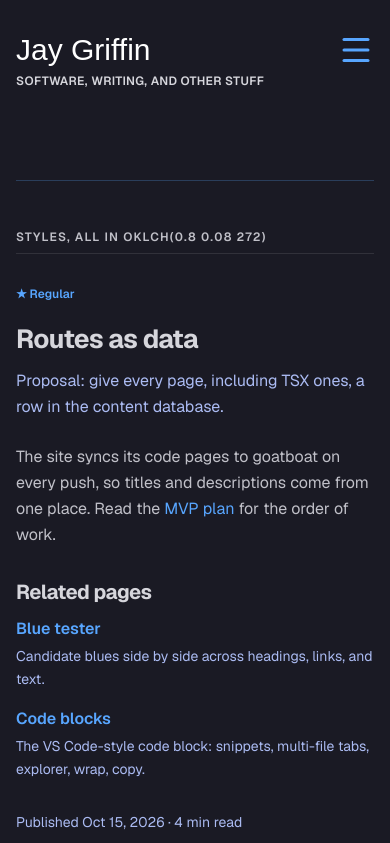
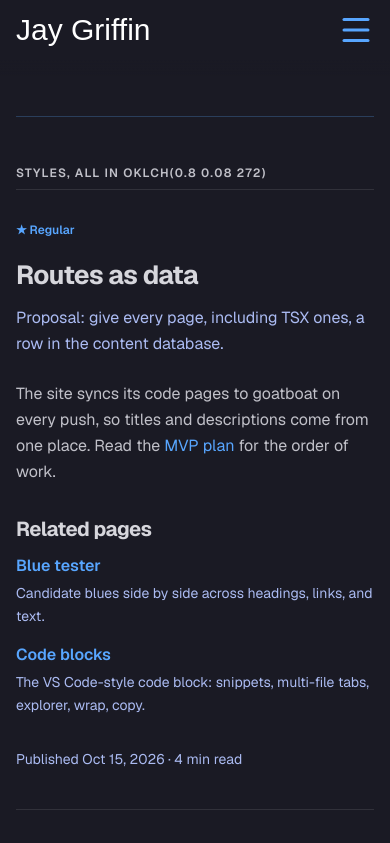
Before and after one commit to jaygriffinjay/jaygriff-v4, a Next.js app: page /docs/muted-text in a window 390 px wide. Shown: the top 843 px of the page. Built offline with nearby package versions, Linux system fonts and the light colour scheme; a web font is replaced by a local one.

Commit message:
Make the header a slim sticky bar on phones
Phones get just the name and the menu button, stuck to the top with a
soft fade below it, and heading jumps stop below it. The tagline is
gone everywhere.

```diff
--- a/src/app/globals.css
+++ b/src/app/globals.css
@@ -66,6 +66,13 @@ html {
   overscroll-behavior: none;
 }
 
+/* the phone header is stuck to the top, so jumps to a heading stop below it */
+@media (width < 40rem) {
+  html {
+    scroll-padding-top: 5rem;
+  }
+}
+
 body {
   font-family: var(--font-geist-sans), system-ui, sans-serif;
   /* Safari reads the bounce setting from body as well as html */
--- a/src/components/site/header.module.css
+++ b/src/components/site/header.module.css
@@ -1,8 +1,15 @@
 @reference "../../app/globals.css";
 
-/* intro block above the nav and page content */
+/* phones: a slim bar stuck to the top with the name and menu button, full width past the shell's padding; from sm up, the intro block above the nav */
 .header {
-  @apply py-8;
+  @apply bg-background sticky top-0 z-40 -mx-4 px-4 py-3 sm:static sm:mx-0 sm:px-0 sm:py-8;
+}
+
+/* phones: a soft fade under the bar, so content slides out from beneath it instead of being cut off */
+.header::after {
+  content: "";
+  background: linear-gradient(to bottom, var(--background), transparent);
+  @apply pointer-events-none absolute inset-x-0 top-full h-4 sm:hidden;
 }
 
 /* site name on the left, phone menu button on the right */
@@ -16,8 +23,3 @@
   font-family: var(--font-sekuya), var(--font-geist-sans), sans-serif;
   color: #fff;
 }
-
-/* small caps line under the site name; letter-spacing tuned so it runs exactly as wide as the name */
-.tagline {
-  @apply text-heading mt-1 text-xs font-semibold tracking-[0.032em] uppercase;
-}
--- a/src/components/site/header.tsx
+++ b/src/components/site/header.tsx
@@ -1,11 +1,8 @@
 import NextLink from "next/link";
-import { Paragraph } from "@/components/typography";
 import { cn } from "@/lib/utils";
 import { SiteFooter } from "./footer";
 import { MobileMenu } from "./mobile-menu";
 import styles from "./header.module.css";
-
-const tagline = "Software, writing, and other stuff";
 
 interface SiteHeaderProps {
   className?: string;
@@ -18,9 +15,8 @@ export function SiteHeader({ className }: SiteHeaderProps) {
         <NextLink href="/" className={styles.title}>
           Jay Griffin
         </NextLink>
-        <MobileMenu tagline={tagline} footer={<SiteFooter />} />
+        <MobileMenu footer={<SiteFooter />} />
       </div>
-      <Paragraph className={styles.tagline}>{tagline}</Paragraph>
     </header>
   );
 }
```
